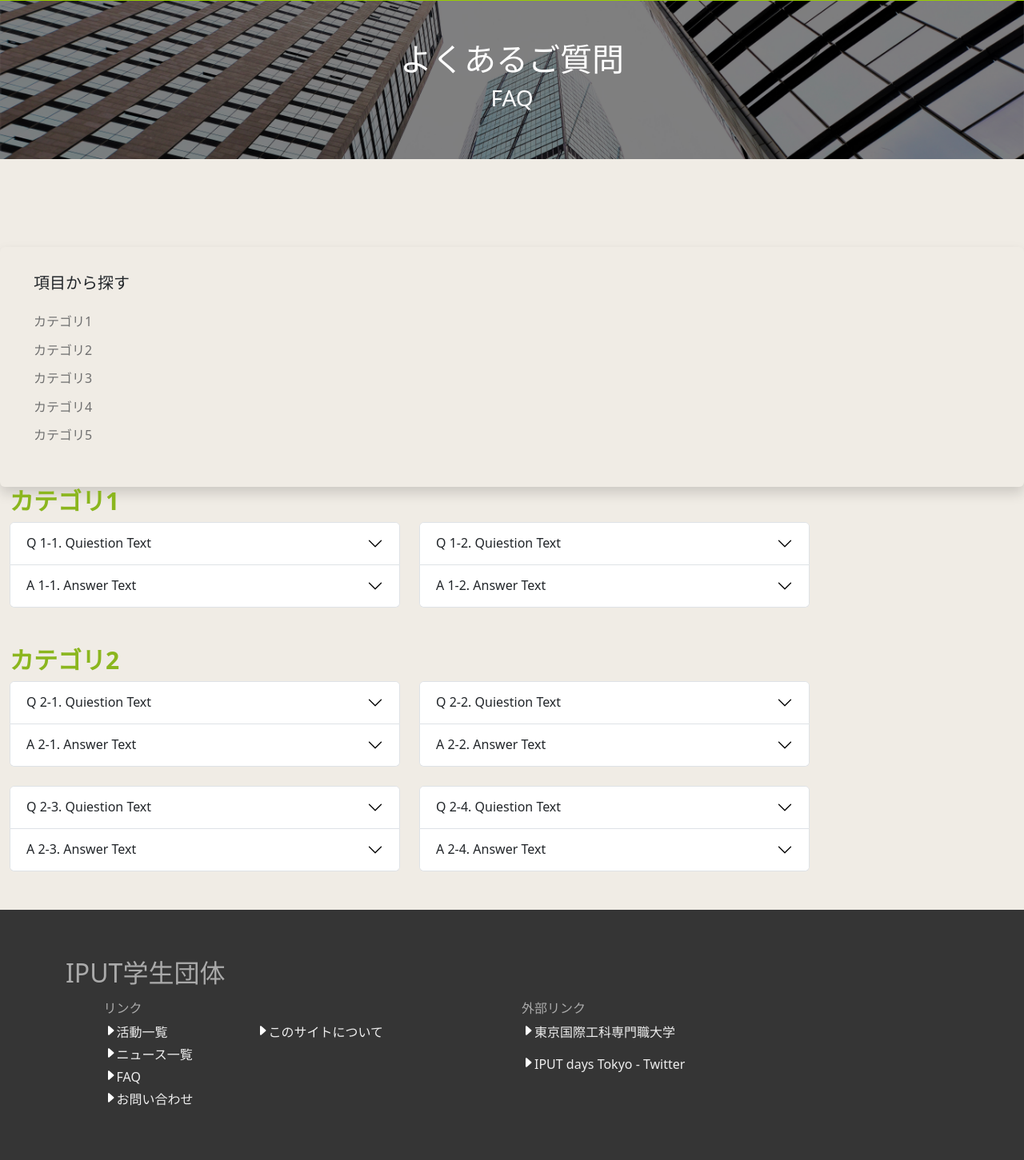
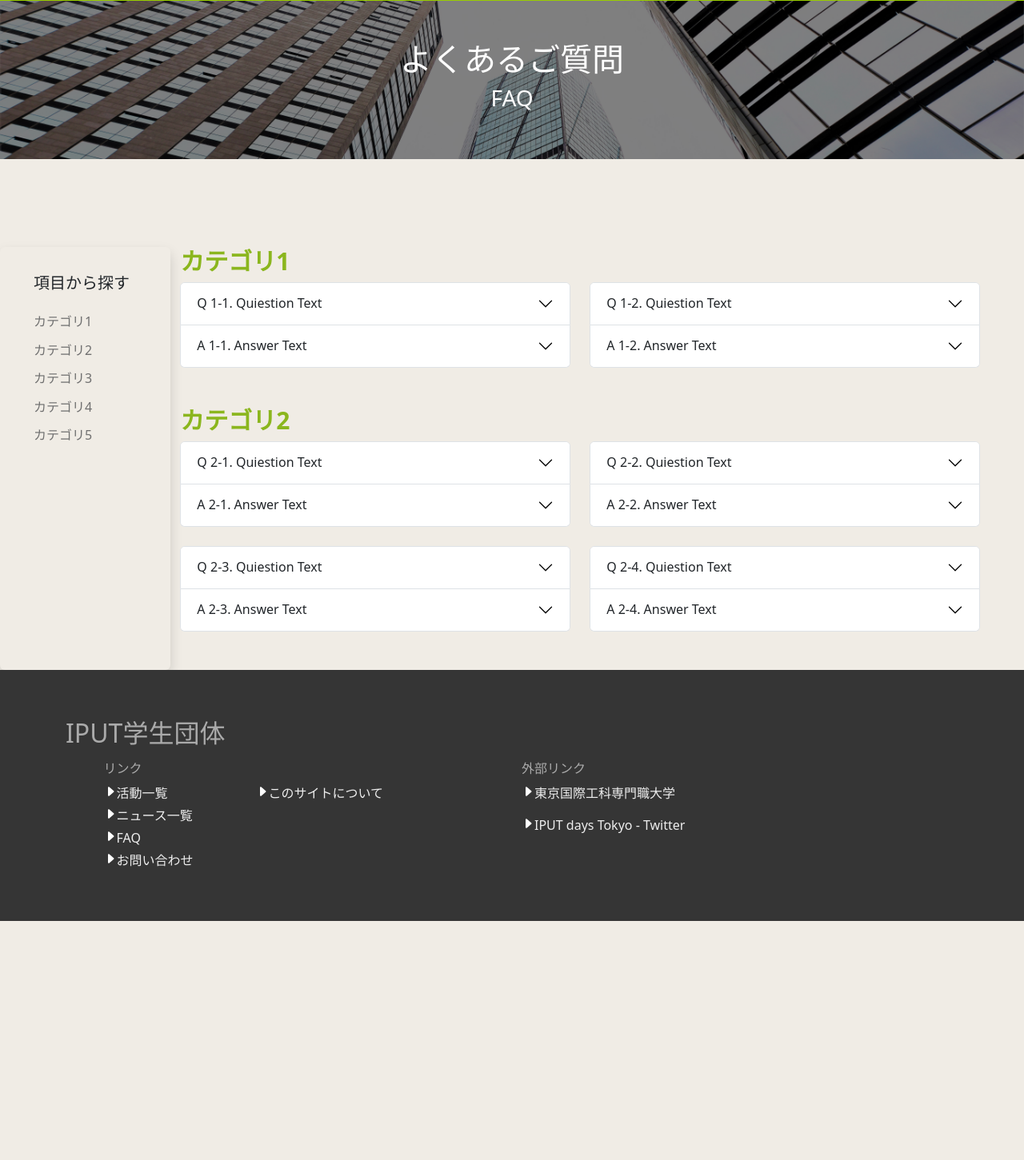
Before and after one commit to MORIMOTO520212/iput-circle-hp, a PHP site: page /faq.php in a window 1280 px wide. Shown: the part 55-1506 px from the top of the page at 80% size. After the commit the page ends 1207 px from the top, so only its background shows below. Run offline with PHP 8.4, Linux system fonts and the light colour scheme.

Commit message:
大まかなレスポンシブ

```diff
--- a/faq.php
+++ b/faq.php
@@ -32,7 +32,7 @@ head('faq', 'FAQ | IPUT学生団体');
         <!-- side bar ... ? -->
         <!-- 影はできているが、大きさが定まらない。また、サイドバー？の幅が不明 -->
         <!-- 影のroundedをもっと深くする。 -->
-        <div class="shadow bg-body col-xxl-2 rounded ml-xxl-5" id="faq-side-contents">
+        <div class="shadow bg-body col-lg-2 rounded ml-lg-5" id="faq-side-contents">
             <!-- sub contents -->
             <!-- paddingが16*3 = 48px -->
             <div class="text-start" id="faq-side-category">
@@ -50,7 +50,7 @@ head('faq', 'FAQ | IPUT学生団体');
 
         <!-- main contents -->
         <!-- div -->
-        <div class=" ml-0 col-xxl-6 " id="faq-main-contents">
+        <div class=" ml-0 col-lg-6 " id="faq-main-contents">
             <!-- faq contents -->
             <!-- カテゴリ間はmargin48pxで仮置き -->
             <div class="mb-5">
@@ -60,7 +60,7 @@ head('faq', 'FAQ | IPUT学生団体');
                 <div class="justify-content-around row row-cols-lg-2 g-4">
                     <!-- d-flex -->
                     <!-- Q 1-1 -->
-                    <div class="accordion col-xl-6" id="faq-accordion-1-1">
+                    <div class="accordion col-lg-6" id="faq-accordion-1-1">
                         <!-- Accordion items -->
                         <!-- 中身は適当。 -->
                         <!-- quiestions -->
@@ -94,7 +94,7 @@ head('faq', 'FAQ | IPUT学生団体');
                     </div>
 
                     <!-- Q 1-2 -->
-                    <div class="accordion col-xl-6" id="faq-accordion-1-2">
+                    <div class="accordion col-lg-6" id="faq-accordion-1-2">
                         <!-- Accordion items -->
                         <!-- quiestions -->
                         <div class="accordion-item">
@@ -134,7 +134,7 @@ head('faq', 'FAQ | IPUT学生団体');
                 <h1 class="fw-bold">カテゴリ2</h1>
                 <div class="justify-content-around row row-cols-lg-2 g-4">
                     <!-- Q 2-1 -->
-                    <div class="accordion col-xl-6" id="faq-accordion-2-1">
+                    <div class="accordion col-lg-6" id="faq-accordion-2-1">
                         <!-- Accordion items -->
                         <!-- quiestions -->
                         <div class="accordion-item">
@@ -167,7 +167,7 @@ head('faq', 'FAQ | IPUT学生団体');
                     </div>
 
                     <!-- Q 2-2 -->
-                    <div class="accordion col-xl-6" id="faq-accordion-2-2">
+                    <div class="accordion col-lg-6" id="faq-accordion-2-2">
                         <!-- Accordion items -->
                         <!-- quiestions -->
                         <div class="accordion-item">
@@ -202,7 +202,7 @@ head('faq', 'FAQ | IPUT学生団体');
                     <!-- 改行 -->
 
                     <!-- Q 2-3 -->
-                    <div class="accordion col-xl-6" id="faq-accordion-2-3">
+                    <div class="accordion col-lg-6" id="faq-accordion-2-3">
                         <!-- Accordion items -->
                         <!-- quiestions -->
                         <div class="accordion-item">
@@ -235,7 +235,7 @@ head('faq', 'FAQ | IPUT学生団体');
                     </div>
 
                     <!-- Q 2-4 -->
-                    <div class="accordion col-xl-6" id="faq-accordion-2-4">
+                    <div class="accordion col-lg-6" id="faq-accordion-2-4">
                         <!-- Accordion items -->
                         <!-- quiestions -->
                         <div class="accordion-item">
```
